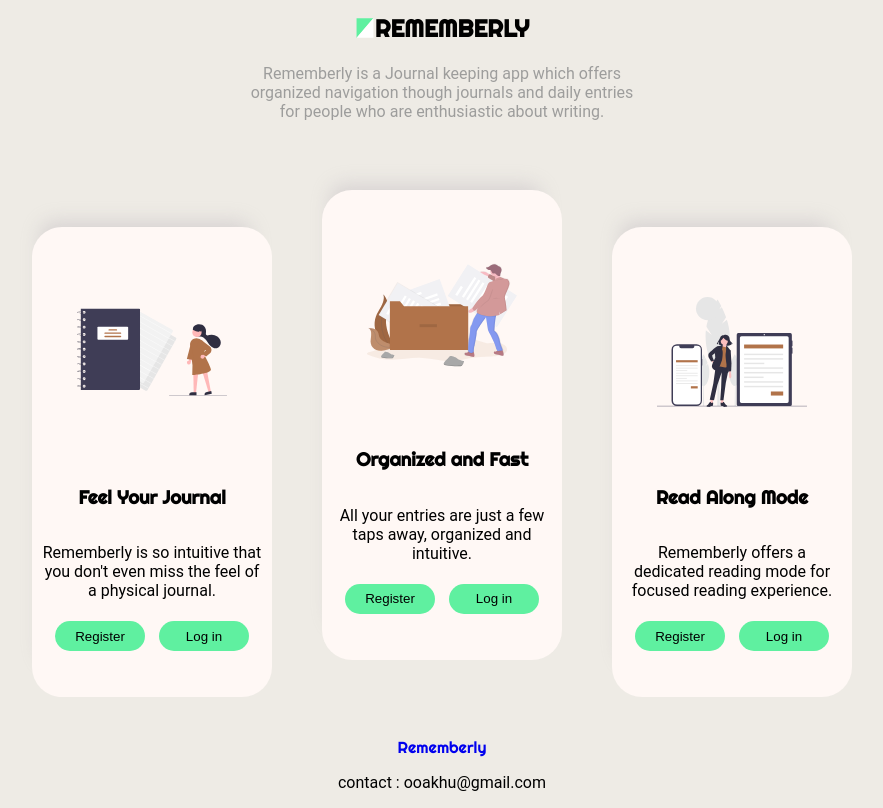
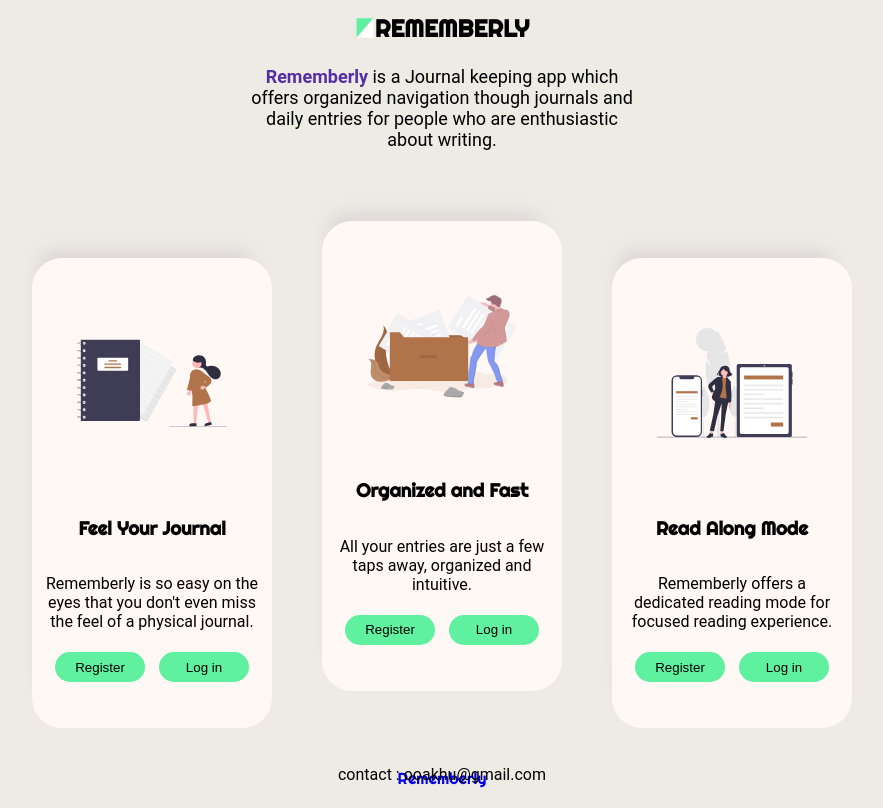
Before and after one commit to ooakhu/Rememberly, a Django app: page / in a window 1280 px wide. Shown: the whole page, without its empty margins (198-1081 px from the left). Run offline with Django 3.2, Linux system fonts and the light colour scheme; some libraries are stand-ins or nearby versions.

Commit message:
finishing touches

```diff
--- a/remapp/forms.py
+++ b/remapp/forms.py
@@ -1,5 +1,6 @@
 from django import forms
 from .models import Topic, Entry
+
 
 class TopicForm(forms.ModelForm):
     class Meta:
@@ -7,6 +8,7 @@
         fields = ['text']
         lables = {'text': ''}
 
+
 class EntryForm(forms.ModelForm):
     class Meta:
         model = Entry
--- a/remapp/static/css/remapp.css
+++ b/remapp/static/css/remapp.css
@@ -65,14 +65,18 @@
 }
 
 button {
-
-    justify-content: center;
+    align-self: center;
     text-align: center;
     border-radius: 15px;
     width: 90px;
     height: 30px;
     background-color: #5FF0A0;
     margin: 5px;
+    border: none;
+}
+
+button:focus {
+    outline: none;
     border: none;
 }
 
@@ -100,8 +104,43 @@
     height: 500px;
     display: flex;
     flex-direction: column;
+    align-items: center;
 }
 
 footer {
-    flex-shrink: 0;
+    position: absolute;
+    bottom: 0;
+    display: flex;
+    flex-direction: column;
+    align-items: center;
 }
+
+.description p {
+    color: black;
+    font-size: large;
+
+}
+
+.description span {
+    color: #552EA5;
+    font-weight: bolder;
+    font-size: 18px;
+}
+
+footer a {
+    text-align: center;
+}
+
+
+input {
+    margin: 3px 0px;
+    width: 200px;
+    height: 20px;
+    border-radius: 10px;
+    border: 1px solid black;
+    text-align: center;
+}
+
+input:focus {
+    outline: none;
+}
--- a/remapp/templates/rememberly/base.html
+++ b/remapp/templates/rememberly/base.html
@@ -20,7 +20,7 @@
             <h3 style="font-size: x-large;">REMEMBERLY</h3>
         </div>
 
-        <div class="Description" style="text-align: center; color: #9d9d9c; width: 400px">
+        <div class="description" style="text-align: center; color: #9d9d9c; width: 400px">
             <p>
                 <span>Rememberly</span> is a Journal keeping app which offers organized navigation though journals and daily entries for people who are enthusiastic about writing.
             </p>
@@ -30,7 +30,7 @@
             <div class="card">
                 <img src="{% static "css/note.svg" %}" alt="image" >
                 <h3>Feel Your Journal</h3>
-                <p>Rememberly is so intuitive that you don't even miss the feel of a physical journal.</p>
+                <p>Rememberly is so easy on the eyes that you don't even miss the feel of a physical journal.</p>
                 <div>
                     {% if user.is_authenticated %}
                         <a>Hello, {{ user.username }}</a>
@@ -73,7 +73,7 @@
             </div>
         </div>
 
-        </div>
+        <div>
             <a style="font-family: 'Righteous', cursive; text-decoration: none;" href="{% url 'remapp:index' %}">Rememberly</a>
 
          </div>
--- a/remapp/templates/rememberly/give.html
+++ b/remapp/templates/rememberly/give.html
@@ -23,12 +23,8 @@
     {% endblock %}
 
 
-     </div>
-
-        <a href="{% url 'remapp:index' %}">Rememberly</a>
-
-     </div>
  <footer>
+     <a style="font-family: 'Righteous', cursive; text-decoration: none;" href="{% url 'remapp:index' %}">Rememberly</a>
      <p>contact : ooakhu@gmail.com</p>
  </footer>
 </body>
--- a/remapp/urls.py
+++ b/remapp/urls.py
@@ -1,4 +1,4 @@
-# -*- coding: utf-8 -*-
+
 
 """Defines URL patterns for remapp"""
 from django.conf.urls import url
--- a/remapp/views.py
+++ b/remapp/views.py
@@ -20,7 +20,7 @@
 @login_required
 def topic(request,topic_id):
     """Show a single topic and all its entries"""
-    topic = get_object_or_404(Topic,id = topic_id)
+    topic = get_object_or_404(Topic ,id = topic_id)
     #Make sure the topic belongs to the current user.
     if topic.owner != request.user:
         raise Http404
--- a/users/templates/users/login.html
+++ b/users/templates/users/login.html
@@ -52,6 +52,10 @@
             </div>
         {% endblock content %}
 
+        </div>
+            <a style="font-family: 'Righteous', cursive; text-decoration: none;" href="{% url 'remapp:index' %}">Rememberly</a>
+
+        </div>
      <footer>
          <p>contact : ooakhu@gmail.com</p>
      </footer>
--- a/users/templates/users/register.html
+++ b/users/templates/users/register.html
@@ -36,6 +36,9 @@
             </div>
         {% endblock content %}
 
+        </div>
+            <a style="font-family: 'Righteous', cursive; text-decoration: none;" href="{% url 'remapp:index' %}">Rememberly</a>
+        </div>
      <footer>
          <p>contact : ooakhu@gmail.com</p>
      </footer>
```
Also changed, not shown: remapp/templates/rememberly/topics.html (line endings or trailing spaces), 1 other file.
